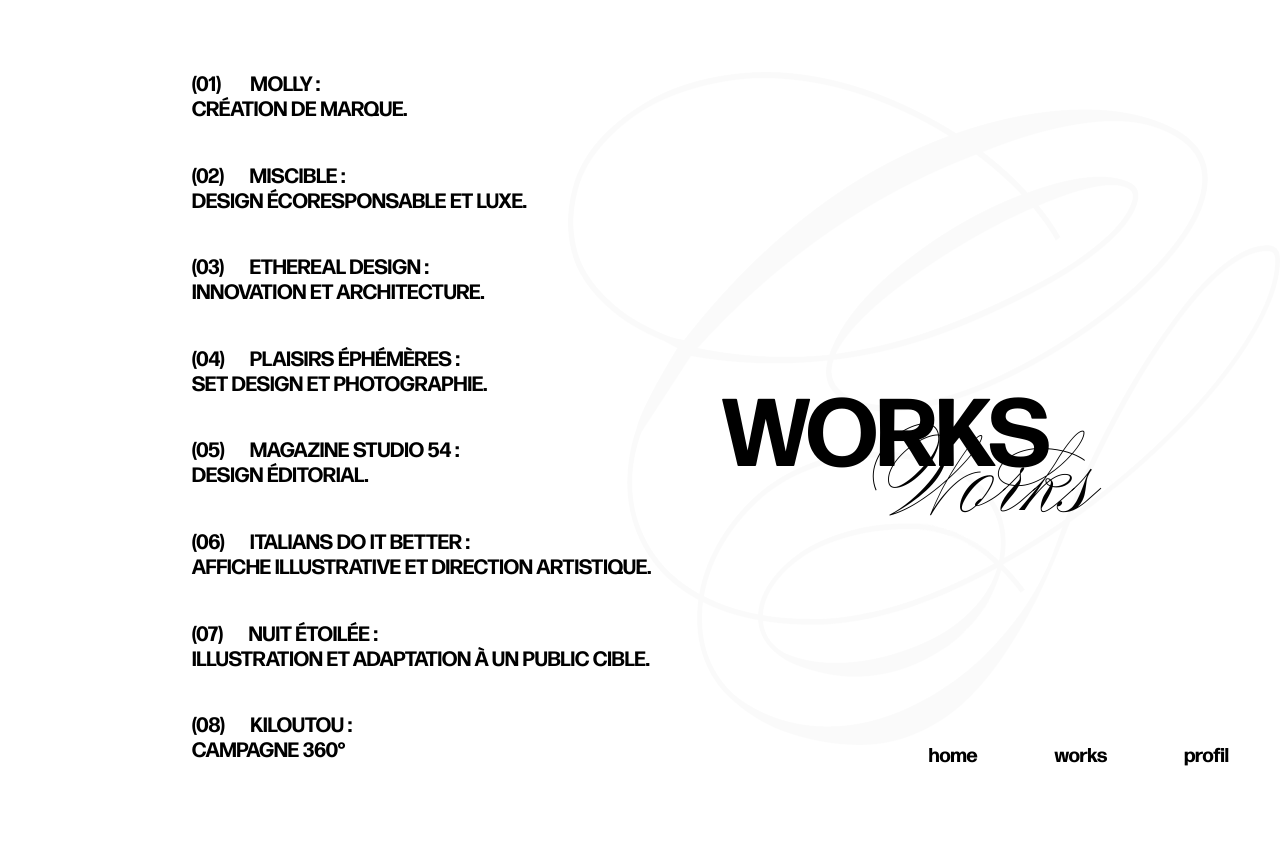
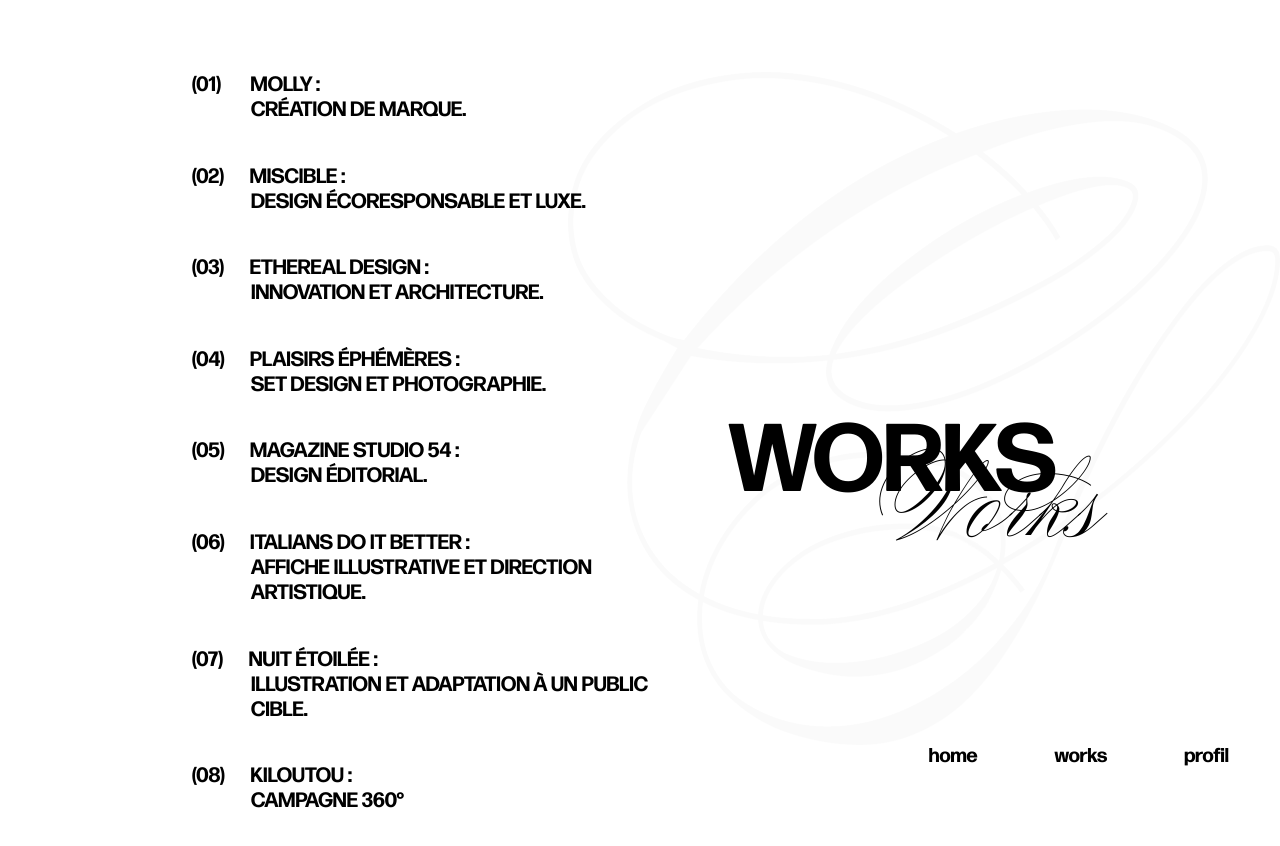
Before and after one commit to AdryanPro/claxStudio, a React (Vite) app: page /WorksMenu in a window 1280 px wide. Shown: the top 846 px of the page. Before the commit the page ends 805 px from the top, so only its background shows below. Built offline with nearby package versions, Linux system fonts and the light colour scheme; the HTML template or start-up script is replaced by a standard one; a web font is replaced by a local one.

Commit message:
not perfect but adjusted the gap in the titles

```diff
--- a/src/CSS/worksPage.css
+++ b/src/CSS/worksPage.css
@@ -34,6 +34,9 @@
     text-transform: uppercase;
     font-weight: 700;
 }
+.subTxt{
+    margin-left: 8vw !important;
+}
 @media only screen
   and (min-width: 1280px)
   and (max-width: 1440px) {
@@ -42,6 +45,9 @@
         margin-left: 5vw;
         margin-bottom: 5vh;
         font-size: 2rem;
+    }
+    .subTxt{
+        margin-left: 9.6vw !important;
     }
 }
 @media only screen
--- a/src/CSS/worksPageMobile.css
+++ b/src/CSS/worksPageMobile.css
@@ -57,6 +57,7 @@
         line-height: normal;
         letter-spacing: 0.32px;
         text-transform: uppercase;
+        margin-left: 14vw !important;
     }
     .titleWorksMenu{
         color: #000;
```
